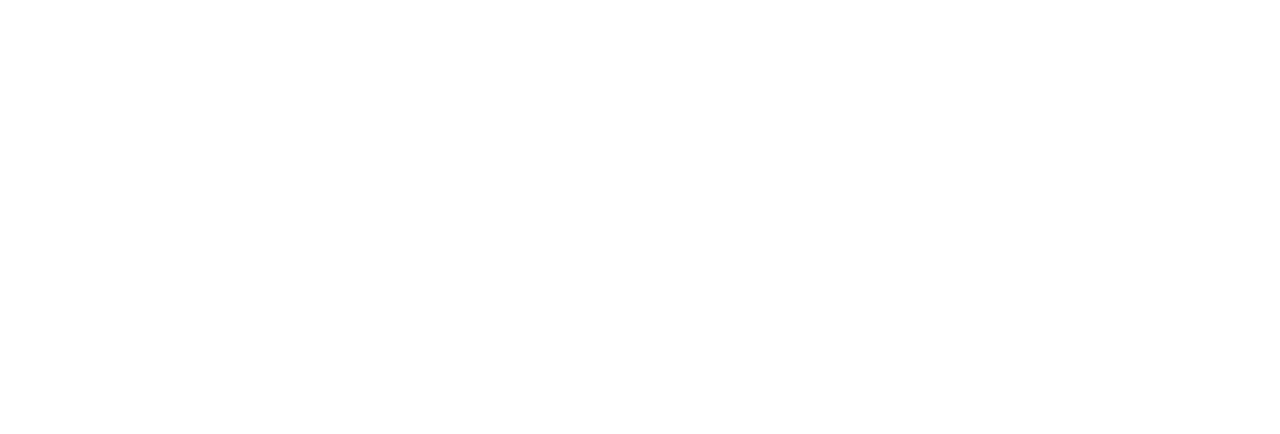
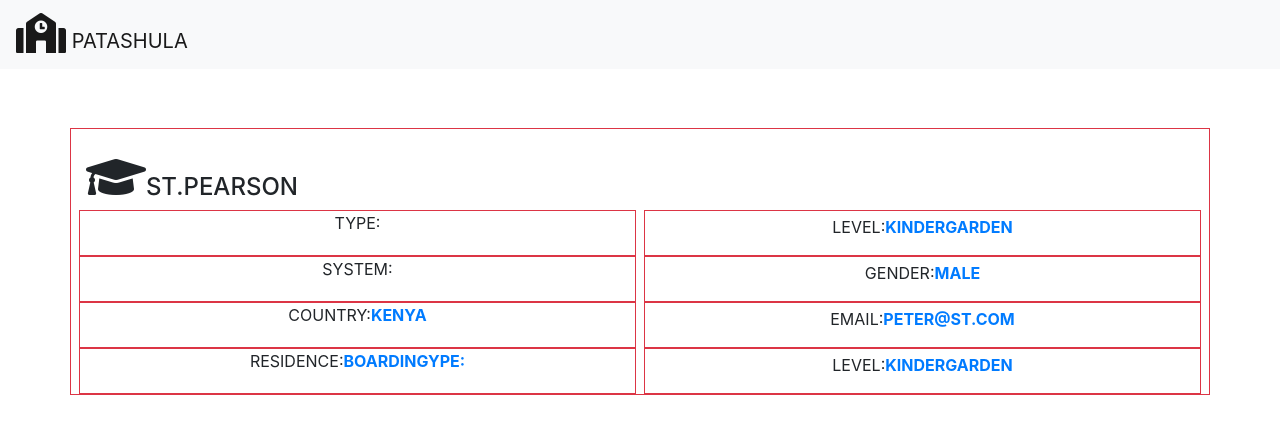
Before and after one commit to dibdas/Directory-of-Schools, a plain HTML site: page about.html in a window 1280 px wide. Drawn offline with nearby package versions, Linux system fonts and the light colour scheme.

Commit message:
add search.html

```diff
--- a/about.html
+++ b/about.html
@@ -0,0 +1,79 @@
+<!DOCTYPE html>
+<html lang="en">
+
+<head>
+    <meta charset="UTF-8" />
+    <link
+        href="https://fonts.googleapis.com/css2?family=Catamaran:wght@600;800;900&family=Heebo:wght@600;700;800;900&family=Lato:ital,wght@0,300;0,400;0,700;0,900;1,300;1,400&family=Maven+Pro:wght@600;700;800;900&family=Raleway:wght@600;700;800;900&family=Work+Sans:wght@600;700;800;900&display=swap"
+        rel="stylesheet">
+
+    <link rel="stylesheet" href="https://stackpath.bootstrapcdn.com/bootstrap/4.5.2/css/bootstrap.min.css"
+        integrity="sha384-JcKb8q3iqJ61gNV9KGb8thSsNjpSL0n8PARn9HuZOnIxN0hoP+VmmDGMN5t9UJ0Z" crossorigin="anonymous" />
+
+    <meta name="viewport" content="width=device-width, initial-scale=1.0" />
+
+    <link rel="stylesheet" href="css/style.css" />
+    <link rel="stylesheet" href="https://cdnjs.cloudflare.com/ajax/libs/font-awesome/5.14.0/css/all.min.css"
+        integrity="sha512-1PKOgIY59xJ8Co8+NE6FZ+LOAZKjy+KY8iq0G4B3CyeY6wYHN3yt9PW0XpSriVlkMXe40PTKnXrLnZ9+fkDaog=="
+        crossorigin="anonymous" />
+</head>
+
+<body>
+
+
+<header>
+    <nav class="navbar fixed-top navbar-light bg-light">
+        <a class="navbar-brand justify-content-center" href="#"><i class="fas fa-school fa-2x"></i> PATASHULA</a>
+
+    </nav>
+    </header>
+    <main>
+    <div class="container school-descrp border border-danger">
+        <div class="pt-4">
+        <h4><i class="fas fa-graduation-cap fa-2x"></i>ST.PEARSON</h4>
+        </div>
+        <div class ="row px-2 ">
+            <div class ="col-lg col-12 mr-2 border border-danger">
+               <p class="text-center align-self-center ">TYPE:</p>
+
+            </div>
+            <div class ="col-lg col-12 border border-danger">
+                <p class="text-center pt-1">LEVEL:<span class="text-primary font-weight-bold">KINDERGARDEN</span></p>
+
+            </div>
+        </div>
+        <div class ="row px-2 ">
+            <div class ="col-lg col-12 mr-2 border border-danger">
+               <p class="text-center align-self-center ">SYSTEM:</p>
+
+            </div>
+            <div class ="col-lg col-12 border border-danger">
+                <p class="text-center pt-1">GENDER:<span class="text-primary font-weight-bold">MALE</span></p>
+
+            </div>
+        </div>
+        <div class ="row px-2 ">
+            <div class ="col-lg col-12 mr-2 border border-danger">
+               <p class="text-center align-self-center ">COUNTRY:<span class="text-primary font-weight-bold">KENYA</span></p>
+
+            </div>
+            <div class ="col-lg col-12 border border-danger">
+                <p class="text-center pt-1">EMAIL:<span class="text-primary font-weight-bold">PETER@ST.COM</span></p>
+
+            </div>
+        </div>
+        <div class ="row px-2 ">
+            <div class ="col-lg col-12 mr-2 border border-danger">
+               <p class="text-center align-self-center ">RESIDENCE:<span class="text-primary font-weight-bold">BOARDINGYPE:</p>
+
+            </div>
+            <div class ="col-lg col-12 border border-danger">
+                <p class="text-center pt-1">LEVEL:<span class="text-primary font-weight-bold">KINDERGARDEN</span></p>
+
+            </div>
+        </div>
+
+    </div>
+    </main>
+    </body>
+</html>
--- a/css/style.css
+++ b/css/style.css
@@ -42,7 +42,8 @@
     list-style: none;
 }
 
-.search-dropdown {
+.search-dropdown,
+.school-descrp {
     margin-top: 10%;
 }
 .g1 {
```
Also changed, not shown: images/s.jpeg (added), images/sz.jpeg (added).
